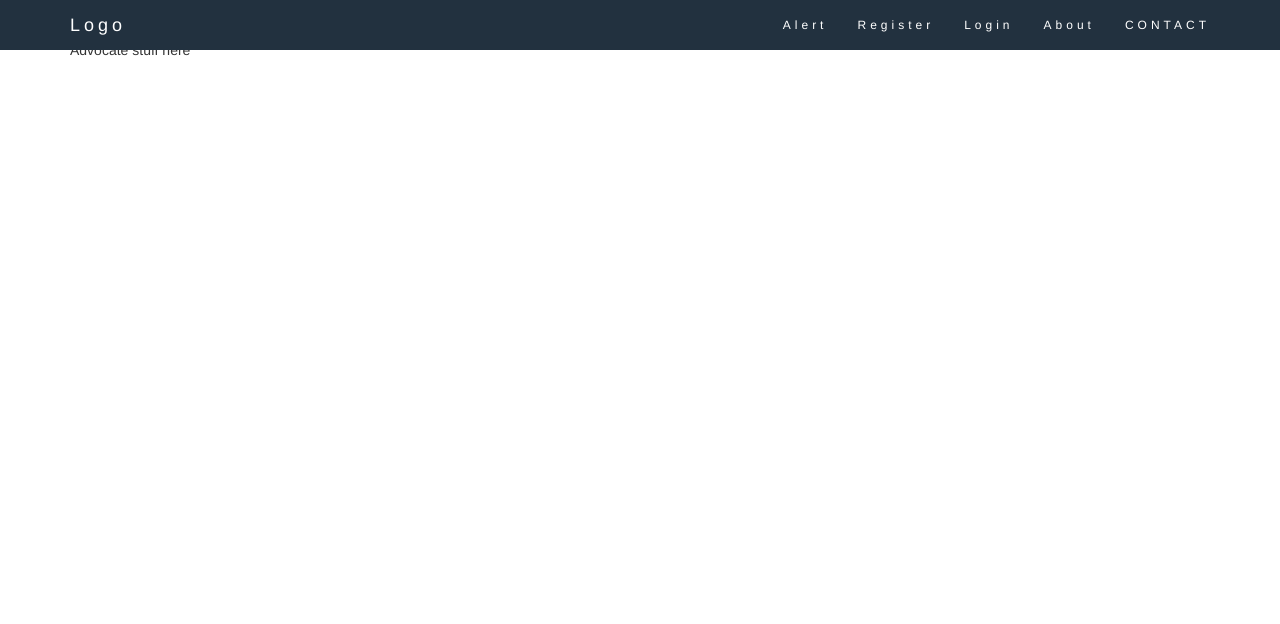
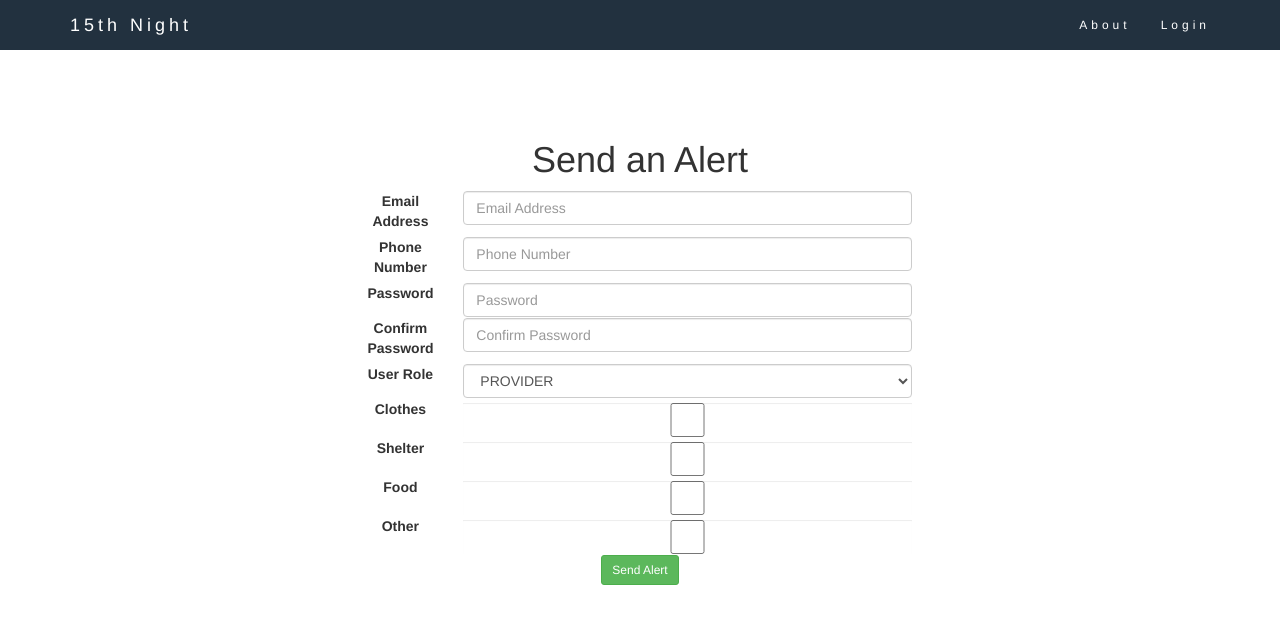
Before and after one commit to 15thnight/15thnight, a Flask app: template app/templates/dashboard/advocate.html in a window 1280 px wide. Shown: the top 624 px of the page. Run offline with Flask 2, Linux system fonts and the light colour scheme; the template is opened without the code that fills it: values that come from a table or form of the project are taken from there, others are empty; tables that the repository leaves empty hold one stand-in row (values such as "Sample post"); some libraries are stand-ins or nearby versions.

Commit message:
advocate

```diff
--- a/app/forms.py
+++ b/app/forms.py
@@ -5,7 +5,7 @@ from wtforms.validators import DataRequired, Length, Email, EqualTo, Required
 
 
 
-USER_ROLES = [('provider', 'PROVIDER'), ('admin', 'ADMIN'), ('advocate', 'ADVOCATE')]
+USER_ROLES = [('provider', 'PROVIDER'), ('advocate', 'ADVOCATE'), ('admin', 'ADMIN')]
 
 class RegisterForm(Form):
 	"""
--- a/app/templates/base.html
+++ b/app/templates/base.html
@@ -91,18 +91,22 @@
         <span class="icon-bar"></span>
         <span class="icon-bar"></span>
       </button>
-      <a class="navbar-brand" href="#">Logo</a>
+      <a class="navbar-brand" href="#">15th Night</a>
     </div>
     <div class="collapse navbar-collapse" id="myNavbar">
       <ul class="nav navbar-nav navbar-right">
-        <li><a href="/dashboard">Alert</a></li>
-        <li><a href="/register">Register</a></li>
-        <li><a href="/login">Login</a></li>
+        {% if current_user.is_authenticated %}
+          <li>
+            <a href="#">{{ current_user.email }}</a>
+          </li>
+           <li><a href="/dashboard">Dashboard</a></li>
+        {% endif %}
         <li><a href="/about">About</a></li>
-        {% if session.logged_in %}
-        <li><a href="/logout">Logout</a></li>
+        {% if current_user.is_authenticated %}
+          <li><a href="/logout">Logout</a></li>
+        {% else %}
+          <li><a href="/login">Login</a></li>
         {% endif %}
-        <li><a href="#contact">CONTACT</a></li>
       </ul>
     </div>
   </div>
--- a/app/templates/dashboard/admin.html
+++ b/app/templates/dashboard/admin.html
@@ -6,7 +6,7 @@
     <div class="text-center row">
         <div class="col-sm-offset-3 col-sm-6">
             <h1>Register a User</h1>
-            <form class="form-signin" role="form" method="post" action="/register">
+            <form class="form-signin" role="form" method="post" action="">
                 {{ form.csrf_token }}
                 {{ render_form(form) }}
                 <button class="btn btn-sm btn-success" type="submit">Register User</button>
--- a/app/templates/dashboard/advocate.html
+++ b/app/templates/dashboard/advocate.html
@@ -1,7 +1,16 @@
 {% extends "base.html" %}
+{% from "render_form.html" import render_form %}
+
 
 {% block body %}
-    <div class="container">
-        Advocate stuff here
+    <div class="text-center row">
+        <div class="col-sm-offset-3 col-sm-6">
+            <h1>Send an Alert</h1>
+            <form class="form-signin" role="form" method="post" action="">
+                {{ form.csrf_token }}
+                {{ render_form(form) }}
+                <button class="btn btn-sm btn-success" type="submit">Send Alert</button>
+            </form>
+        </div>
     </div>
 {% endblock %}
--- a/manage.py
+++ b/manage.py
@@ -19,6 +19,10 @@ def create_user(email, password, role):
 def seed_db():
     User('advocate@test.com', '1234', '5415551234', None, None, None, None, 'advocate').save()
     User('provider@test.com', '1234', '5415551234', True, True, True, True, 'provider').save()
+    User('provider+other@test.com', '1234', '5415551234', True, None, None, None, 'provider').save()
+    User('provider+food@test.com', '1234', '5415551234', None, True, None, None, 'provider').save()
+    User('provider+clothes@test.com', '1234', '5415551234', None, None, True, None, 'provider').save()
+    User('provider+shelter@test.com', '1234', '5415551234', None, None, None, True, 'provider').save()
     User('admin@test.com', '1234', '5415551234', None, None, None, None, 'admin').save()
 
 if __name__ == '__main__':
```
